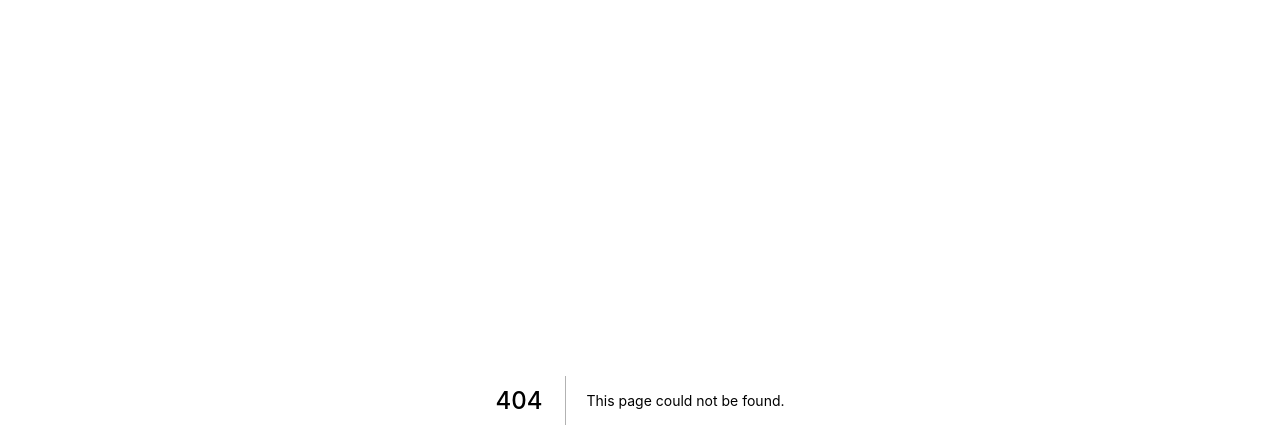
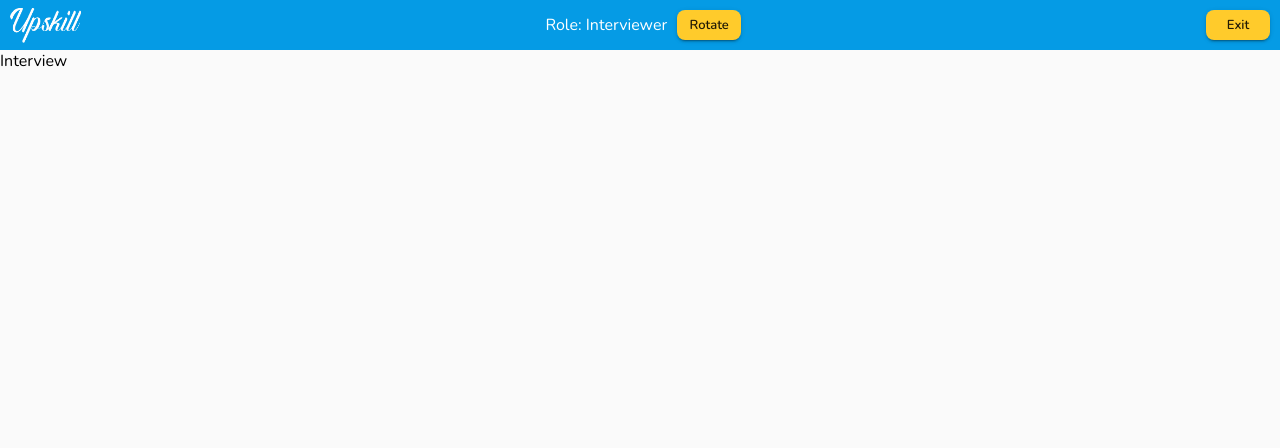
Before and after one commit to CS3219-SE-Principles-and-Patterns/cs3219-project-ay2122-2122-s1-g25, a Next.js app in the folder client/: page /interview in a window 1280 px wide. Before the commit this address had no page. Shown: the top 448 px of the page. Built offline with nearby package versions, Linux system fonts and the light colour scheme.

Commit message:
added layout

```diff
--- /dev/null
+++ b/client/src/components/Layout/InterviewLayout.jsx
@@ -0,0 +1,43 @@
+import React from 'react'
+import PropTypes from 'prop-types'
+import { makeStyles } from '@material-ui/core/styles'
+import InterviewNavbar from '../Navbar/InterviewNavbar'
+
+const useStyles = makeStyles(() => ({
+  interviewPageWrapper: {
+    height: '100vh',
+    width: '100%',
+    minHeight: '100vh',
+    maxHeight: '100vh',
+  },
+  navbarWrapper: {
+    height: '50px',
+    width: '100%',
+  },
+  contentWrapper: {
+    height: '95%',
+    width: '100%',
+  },
+}))
+
+const HomeLayout = (props) => {
+  const classes = useStyles()
+  const { children } = props
+
+  return (
+    <div className={classes.interviewPageWrapper}>
+      <div className={classes.navbarWrapper}>
+        {/* currPage is either 'interview' or 'feedback'*/}
+        <InterviewNavbar currPage={props.currPage} />
+      </div>
+      <div className={classes.contentWrapper}>{children}</div>
+    </div>
+  )
+}
+
+HomeLayout.propTypes = {
+  children: PropTypes.node.isRequired,
+  currPage: PropTypes.string.isRequired,
+}
+
+export default HomeLayout
--- /dev/null
+++ b/client/src/components/Navbar/InterviewNavbar.jsx
@@ -0,0 +1,104 @@
+import React, { useState } from 'react'
+import { Button } from '@material-ui/core'
+import { makeStyles } from '@material-ui/core/styles'
+import PropTypes from 'prop-types'
+
+const useStyles = makeStyles(() => ({
+  navbarDiv: {
+    position: 'relative',
+    backgroundColor: '#059be5',
+    height: '100%',
+    padding: '10px',
+
+    display: 'flex',
+    flexDirection: 'row',
+    justifyContent: 'space-between',
+    alignContent: 'center',
+  },
+  logoutButtonDiv: {
+    display: 'flex',
+    alignItems: 'center',
+  },
+  logoutButton: {
+    backgroundColor: '#ffcb2b',
+  },
+  logoDiv: {
+    display: 'flex',
+    alignItems: 'center',
+  },
+  logoImg: {
+    height: '35px',
+    width: 'auto',
+  },
+  interviewRoleWrapper: {
+    height: '100%',
+    display: 'flex',
+    flexDirection: 'row',
+    alignContent: 'center',
+  },
+  roleDiv: {
+    height: '100%',
+    color: 'white',
+    paddingRight: '10px',
+    display: 'flex',
+    alignItems: 'center',
+  },
+  switchButton: {
+    backgroundColor: '#ffcb2b',
+  },
+}))
+
+const navbar = (props) => {
+  const classes = useStyles()
+
+  Role.propTypes = {
+    currPage: PropTypes.string,
+  }
+
+  const roles = ['Interviewer', 'Interviewee'] // might need to passed via prop
+  const [role, setRole] = useState(0) // 0 or 1 for interviewer & interviewee
+
+  const onRotate = () => {
+    // allow only 1 call / interview in the future
+    role == 0 ? setRole(1) : setRole(0)
+  }
+
+  function Role(props) {
+    if (props.currPage == 'interview') {
+      return (
+        <div className={classes.interviewRoleWrapper}>
+          <div className={classes.roleDiv}>Role: {roles[role]}</div>
+          <Button
+            variant="contained"
+            size="small"
+            className={classes.switchButton}
+            onClick={() => onRotate()}
+          >
+            Rotate
+          </Button>
+        </div>
+      )
+    }
+    return <div></div>
+  }
+
+  return (
+    <div className={classes.navbarDiv}>
+      <div className={classes.logoDiv}>
+        <img className={classes.logoImg} src={'/Upskill-Logo-White.png'} />
+      </div>
+      <Role currPage={props.currPage} />
+      <div className={classes.logoutButtonDiv}>
+        <Button
+          variant="contained"
+          size="small"
+          className={classes.logoutButton}
+        >
+          Exit
+        </Button>
+      </div>
+    </div>
+  )
+}
+
+export default navbar
--- /dev/null
+++ b/client/src/pages/feedback.js
@@ -0,0 +1,3 @@
+import feedback from '../views/Feedback'
+
+export default feedback
--- /dev/null
+++ b/client/src/pages/interview.js
@@ -0,0 +1,3 @@
+import interview from '../views/Interview'
+
+export default interview
--- /dev/null
+++ b/client/src/views/Interview/index.jsx
@@ -0,0 +1,8 @@
+import React from 'react'
+import InterviewLayout from '../../components/Layout/InterviewLayout'
+
+const Interview = () => {
+  return <InterviewLayout currPage="interview">Interview</InterviewLayout>
+}
+
+export default Interview
```
Also changed, not shown: client/src/views/Feedback/index.jsx (added, +8 -0 lines).
